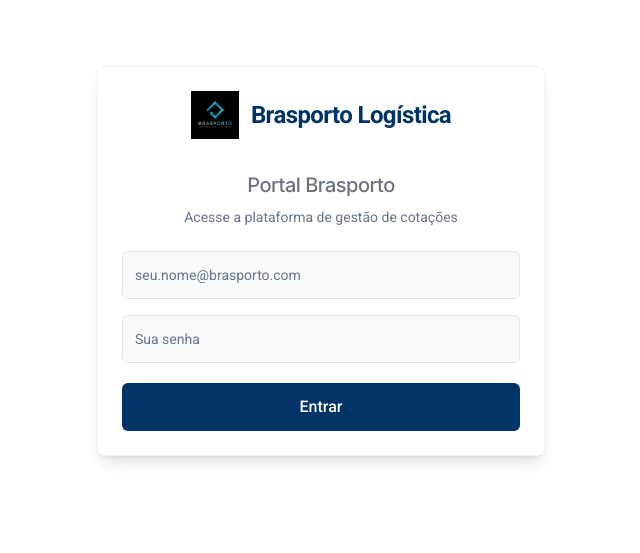
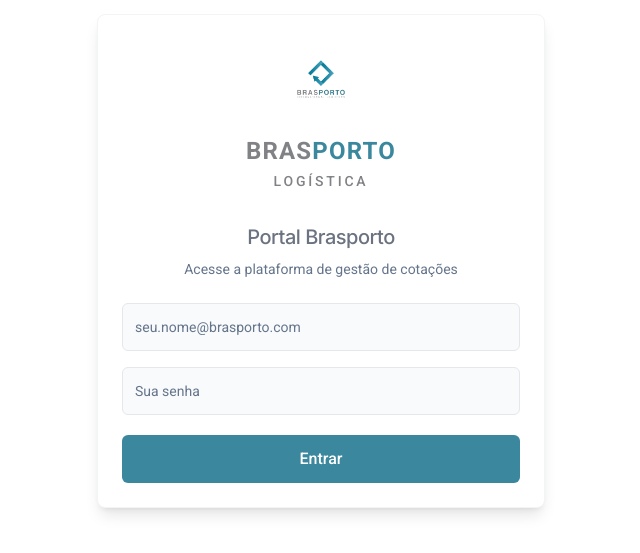
Before and after one commit to krzamaral/extrator-cota--o-pdf-trd411jm3, a React (Vite) app: page /login in a window 1280 px wide. Shown: the part 139-692 px from the top of the page, without its empty margins (319-959 px from the left). Built offline with nearby package versions, Linux system fonts and the light colour scheme; no server answers.

Commit message:
feat: Update Brasporto logo and colors

```diff
--- a/src/components/Layout.tsx
+++ b/src/components/Layout.tsx
@@ -2,7 +2,7 @@
 import { LogOut } from 'lucide-react'
 import { useAuth } from '@/hooks/use-auth'
 import { Button } from '@/components/ui/button'
-import logoImg from '@/assets/logo-preto-6e192.png'
+import logoImg from '@/assets/logo-brasporto-colorido-e159c.png'
 
 export default function Layout() {
   const { user, signOut } = useAuth()
@@ -19,8 +19,12 @@
         <div className="container mx-auto px-4 h-16 flex items-center justify-between">
           <div className="flex items-center gap-3 bg-white px-3 py-1.5 rounded-md shadow-sm">
             <img src={logoImg} alt="Brasporto Logo" className="h-8 w-auto object-contain" />
-            <span className="font-bold text-[#003366] text-lg hidden sm:inline-block">
-              Brasporto Logística
+            <span className="font-bold text-lg hidden sm:inline-block uppercase tracking-wider">
+              <span className="text-[#818285]">BRAS</span>
+              <span className="text-[#3A879E]">PORTO</span>{' '}
+              <span className="text-[#818285] font-medium text-xs tracking-widest ml-2">
+                LOGÍSTICA
+              </span>
             </span>
           </div>
           <div className="flex items-center gap-4 text-sm font-medium opacity-90">
--- a/src/pages/Login.tsx
+++ b/src/pages/Login.tsx
@@ -5,7 +5,7 @@
 import { Input } from '@/components/ui/input'
 import { toast } from 'sonner'
 import { Card, CardContent, CardDescription, CardHeader, CardTitle } from '@/components/ui/card'
-import logoImg from '@/assets/logo-preto-6e192.png'
+import logoImg from '@/assets/logo-brasporto-colorido-e159c.png'
 
 export default function Login() {
   const [email, setEmail] = useState('')
@@ -52,10 +52,14 @@
     <div className="min-h-screen flex items-center justify-center bg-white px-4">
       <Card className="w-full max-w-md shadow-lg border-gray-100">
         <CardHeader className="text-center space-y-2 pb-6">
-          <div className="flex items-center justify-center gap-3 mb-6">
-            <img src={logoImg} alt="Brasporto Logo" className="h-12 w-auto object-contain" />
-            <span className="font-bold text-[#003366] text-2xl tracking-tight">
-              Brasporto Logística
+          <div className="flex flex-col items-center justify-center gap-4 mb-6">
+            <img src={logoImg} alt="Brasporto Logo" className="h-20 w-auto object-contain" />
+            <span className="font-bold text-2xl tracking-wider uppercase text-center">
+              <span className="text-[#818285]">BRAS</span>
+              <span className="text-[#3A879E]">PORTO</span>
+              <span className="block text-[#818285] font-medium text-sm tracking-[0.2em] mt-1">
+                LOGÍSTICA
+              </span>
             </span>
           </div>
           <CardTitle className="text-xl font-medium font-heading text-gray-500">
@@ -89,7 +93,7 @@
             </div>
             <Button
               type="submit"
-              className="w-full h-12 text-md font-medium bg-[#003366] hover:bg-[#003366]/90"
+              className="w-full h-12 text-md font-medium bg-[#3A879E] hover:bg-[#3A879E]/90 text-white"
               disabled={loading}
             >
               {loading ? 'Aguarde...' : 'Entrar'}
--- a/tailwind.config.ts
+++ b/tailwind.config.ts
@@ -37,7 +37,7 @@
         background: 'hsl(var(--background))',
         foreground: 'hsl(var(--foreground))',
         primary: {
-          DEFAULT: '#003366',
+          DEFAULT: '#3A879E',
           foreground: '#ffffff',
         },
         secondary: {
```
Also changed, not shown: .skip.config.json, src/assets/logo-brasporto-colorido-e159c.png (added).
